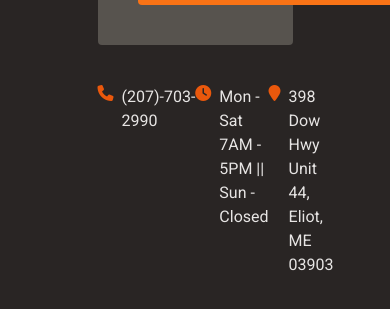
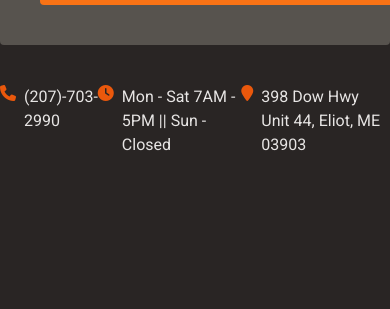
Before and after one commit to DominykMcNamara/precision-flooring-1, a React (Create React App) app: page / in a window 390 px wide. Shown: the part 2573-2882 px from the top of the page. After the commit the page ends 2770 px from the top, so only its background shows below. Built offline with nearby package versions, Linux system fonts and the light colour scheme.

Commit message:
update responsive styles

```diff
--- a/src/components/ContactForm.jsx
+++ b/src/components/ContactForm.jsx
@@ -3,7 +3,7 @@ import React from "react";
 export const ContactForm = () => {
   return (
     <div className="w-screen mt-10 ">
-      <form className="flex bg-stone-600 flex-col mx-auto text-3xl w-1/2 desktop:w-3/4 p-10 rounded">
+      <form className="flex bg-stone-600 flex-col mx-auto text-3xl w-1/2 desktop:w-3/4  laptop:w-3/4  tablet:w-screen mobile:w-screen p-10 rounded">
         <h1 className="text-center text-5xl text-orange-600">Contact</h1>
         <label className="flex flex-col mx-auto p-3 text-stone-200 text-2xl">
           Name:
--- a/src/components/Footer.jsx
+++ b/src/components/Footer.jsx
@@ -3,7 +3,7 @@ import React from "react";
 export const Footer = () => {
   return (
     <div className="w-screen">
-      <div className="mx-auto flex flex-row justify-between align-center w-1/2 desktop:w-3/4 mt-10 pb-10">
+      <div className="mx-auto flex flex-row justify-between align-center w-1/2 desktop:w-3/4  laptop:w-3/4  tablet:w-screen mobile:w-screen mt-10 pb-10">
         <div className="flex flex-row align-center">
           <i className="fa-sharp fa-solid fa-phone text-orange-600"></i>
           <h3 className="ml-2 text-stone-200">(207)-703-2990</h3>
--- a/src/components/Header.jsx
+++ b/src/components/Header.jsx
@@ -2,7 +2,7 @@ import React from "react";
 
 export const Header = () => {
   return (
-    <div className="bg-headerImage w-screen pt-36 pb-36">
+    <div className="bg-headerImage w-screen mobile:w-screen pt-36 pb-36">
       <div className="flex flex-row text-stone-200 justify-end align-center text-3xl">
         <p className="mr-20">Contact</p>
         <p className="mr-20">Services</p>
--- a/src/components/Services.jsx
+++ b/src/components/Services.jsx
@@ -4,7 +4,7 @@ import BirchFloor from "../assets/markus-spiske-3tbtq3oCQ1s-unsplash.jpg";
 export const Services = () => {
   return (
     <div className="w-screen">
-    <div className=" w-1/2 desktop:w-3/4 bg-stone-600 mx-auto flex flex-row justify-center align-center flex-row p-10 desktop:p-15 mt-20 rounded">
+    <div className=" w-1/2 desktop:w-3/4 laptop:w-3/4 tablet:w-screen mobile:w-screen bg-stone-600 mx-auto flex flex-row justify-center align-center flex-row p-10 desktop:p-15 mt-20 rounded">
       <img
         src={BirchFloor}
         alt="Birchwood Floor"
```
